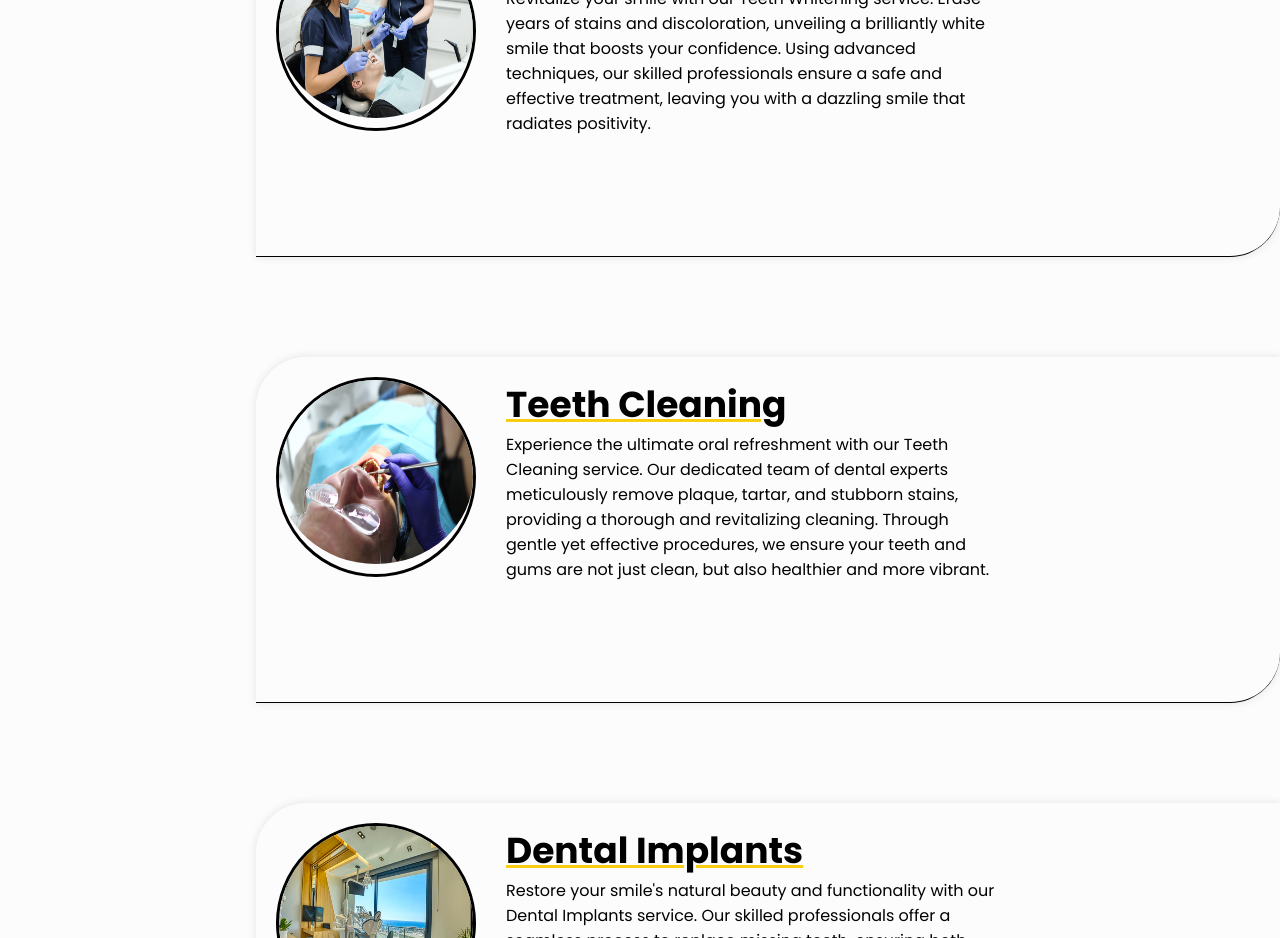
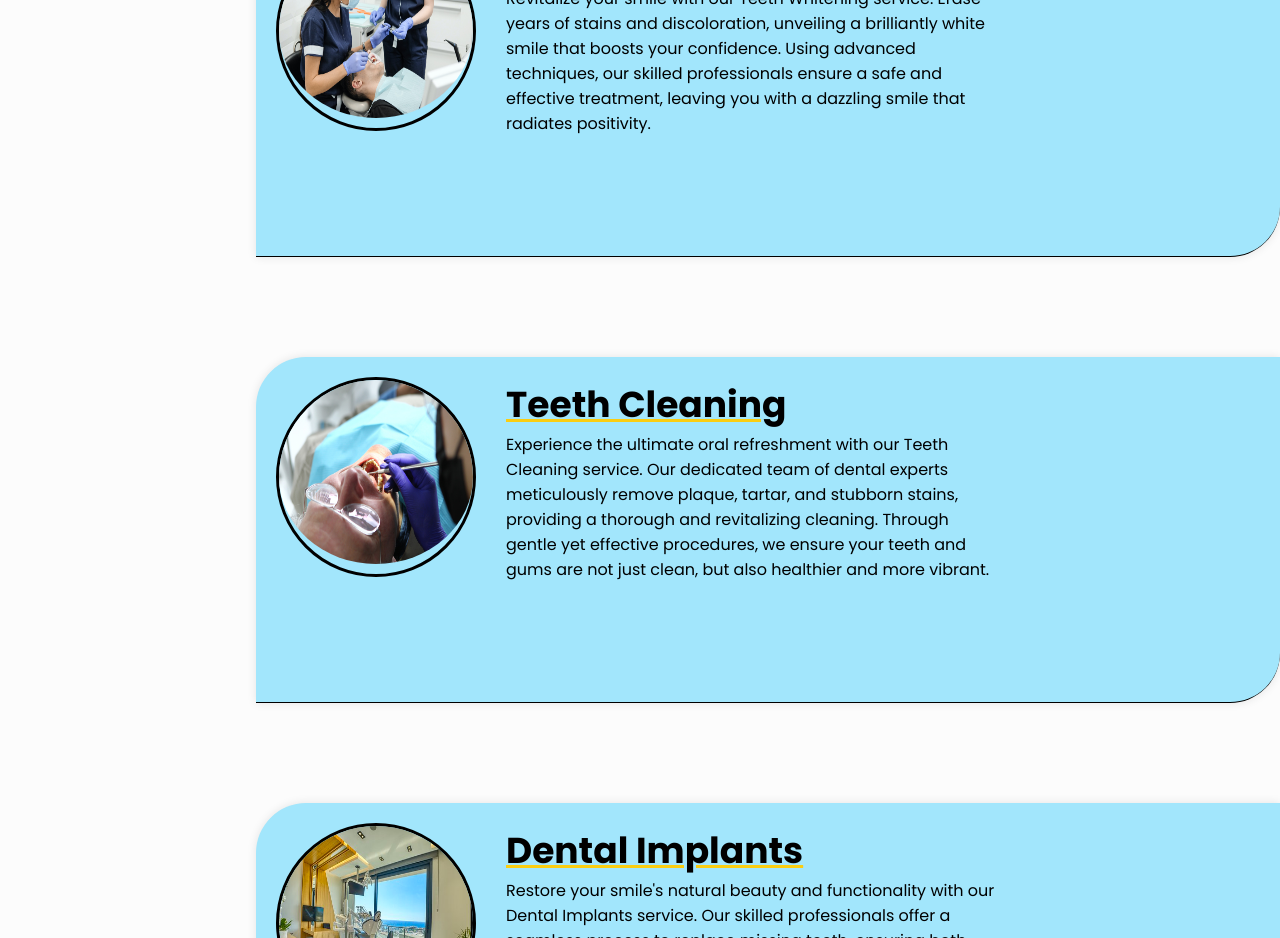
Before and after one commit to Inustur/DentalTemplate, a plain HTML site: page Service.html in a window 1280 px wide. Shown: the part 593-1531 px from the top of the page. Drawn offline with Linux system fonts and the light colour scheme.

Commit message:
Update servicestyle.css
change the service container's background color

```diff
--- a/servicestyle.css
+++ b/servicestyle.css
@@ -61,6 +61,7 @@ body, html {
 }
 
 .container {
+  background-color: #a2e6fc;
   display: flex;
   justify-content: left;
   align-items: left;
```
